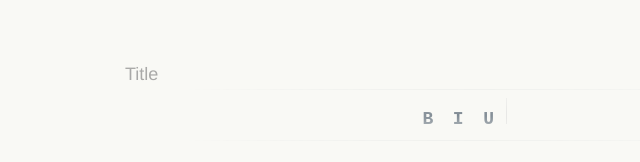
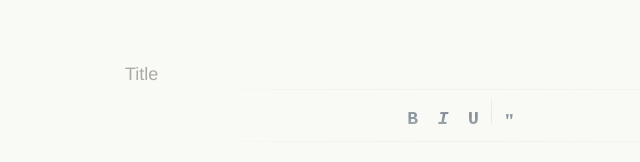
Before and after one commit to lepture/editor, a website: page index.html in a window 1280 px wide. Shown: the full height of the page, 179-819 px from the left. Drawn offline with Linux system fonts and the light colour scheme.

Commit message:
create the repo

```diff
--- a/index.html
+++ b/index.html
@@ -30,6 +30,7 @@
         <span id="cm-italic">I</span>
         <span id="cm-underline">U</span>
         <i class="sep">|</i>
+        <span id="cm-quote">"</span>
       </div>
       <textarea id="editor" placeholder="Content here ...."></textarea>
     </div>
--- a/src/editor.css
+++ b/src/editor.css
@@ -44,3 +44,12 @@
   overflow: hidden;
   text-indent: -10px;
 }
+
+/* toolbar */
+#cm-italic {
+  font-style: italic;
+}
+#cm-quote {
+  font-family: Georgia;
+  vertical-align: middle;
+}
```
Also changed, not shown: README.md (added), src/editor.js (added).
